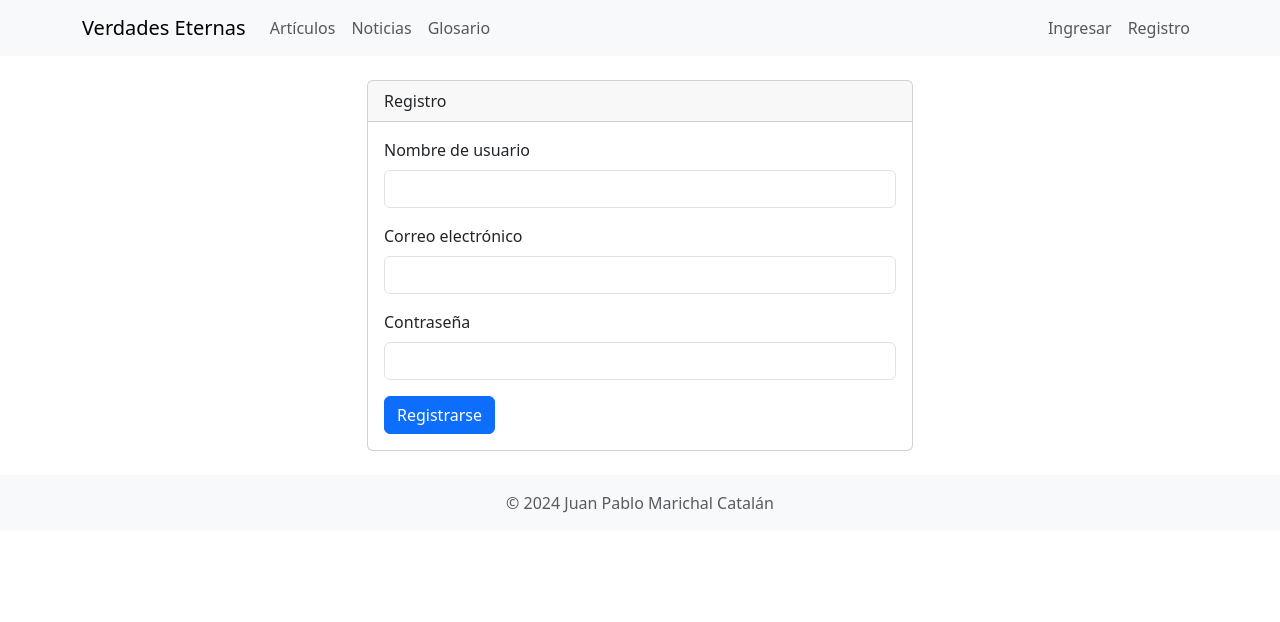
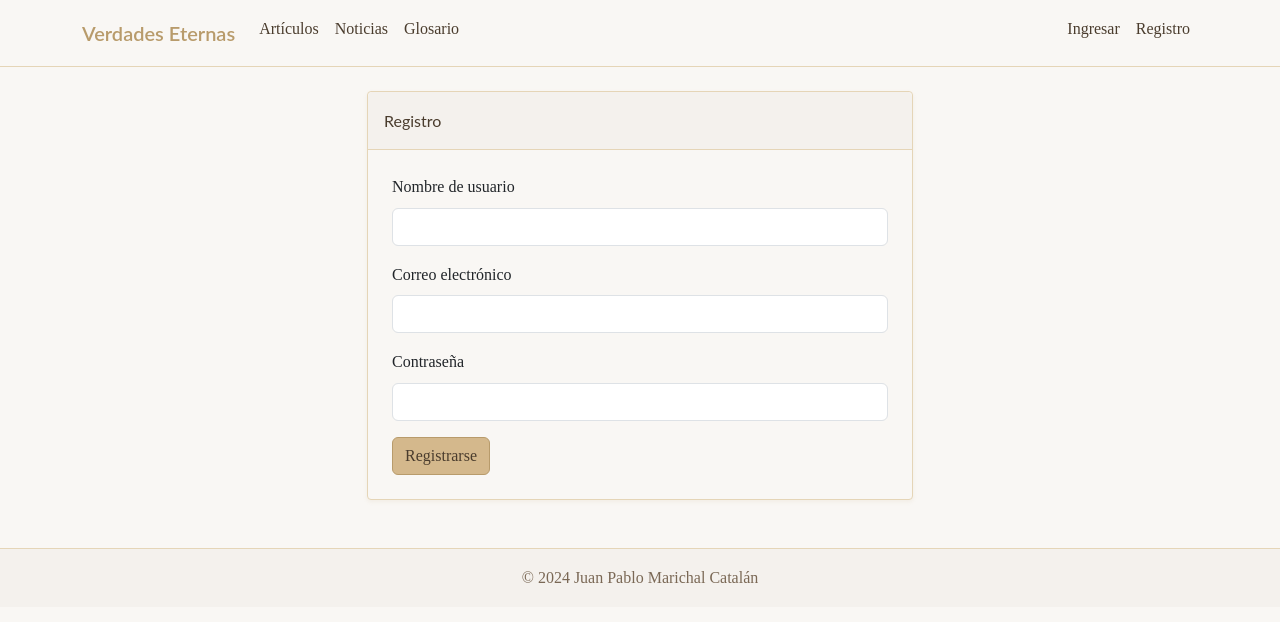
Before and after one commit to JPMarichal/bcpy, a Flask app: page /register in a window 1280 px wide. Shown: the top 622 px of the page. Run offline with Flask 3, Linux system fonts and the light colour scheme; style sheets or scripts are compiled from the project's sources.

Commit message:
Agent query: ¿Se ven correctamente las tarjetas en el orden solicitado (Artículos, Glosario, Noticias) y los colores se aplican adecuadamente?
Update homepage layout, swap glossary and articles sections, and add styling with SCSS variables and mixins.

Screenshot: https://storage.googleapis.com/screenshot-production-us-central1/d39dc3d0-6f90-48dc-b715-9274840aea8e/0052f7fa-f042-4120-a17a-d9eeea49daa2.jpg

```diff
--- /dev/null
+++ b/static/scss/main.scss
@@ -0,0 +1,194 @@
+// Variables de color
+$primary-white: #f9f7f4;
+$secondary-white: #f4f1ed;
+$accent-gold: #d4b88c;
+$accent-gold-light: #e5d5b7;
+$accent-gold-dark: #b89b6b;
+$text-brown: #4a3c2d;
+$text-brown-light: #7a6855;
+$link-blue: #526b8c;
+$link-blue-hover: #3a4f6b;
+$border-color: #e5d5b7;
+$sidebar-bg: #f4f1ed;
+
+// Tipografía
+$font-primary: 'Crimson Text', serif;
+$font-secondary: 'Lato', sans-serif;
+
+// Mixins
+@mixin sacred-border {
+  border: 1px solid $border-color;
+  border-radius: 4px;
+  box-shadow: 0 2px 4px rgba($accent-gold-dark, 0.1);
+}
+
+// Estilos base
+body {
+  font-family: $font-primary;
+  color: $text-brown;
+  background-color: $primary-white;
+  line-height: 1.6;
+}
+
+// Encabezados
+h1, h2, h3, h4, h5, h6 {
+  font-family: $font-secondary;
+  color: $text-brown;
+  margin-bottom: 1rem;
+}
+
+h1 { font-size: 2.5rem; color: $accent-gold-dark; }
+h2 { font-size: 2rem; }
+h3 { font-size: 1.75rem; }
+h4 { font-size: 1.5rem; }
+h5 { font-size: 1.25rem; }
+h6 { font-size: 1rem; }
+
+// Enlaces
+a {
+  color: $link-blue;
+  text-decoration: none;
+  transition: color 0.3s ease;
+
+  &:hover {
+    color: $link-blue-hover;
+  }
+}
+
+// Elementos de texto
+p {
+  margin-bottom: 1.5rem;
+  color: $text-brown;
+}
+
+blockquote {
+  border-left: 4px solid $accent-gold;
+  padding-left: 1rem;
+  margin: 1.5rem 0;
+  font-style: italic;
+  color: $text-brown-light;
+}
+
+// Listas
+ul, ol {
+  margin-bottom: 1.5rem;
+  padding-left: 1.5rem;
+
+  li {
+    margin-bottom: 0.5rem;
+    color: $text-brown;
+  }
+}
+
+// Tablas
+table {
+  width: 100%;
+  margin-bottom: 1.5rem;
+  border-collapse: collapse;
+  @include sacred-border;
+
+  th, td {
+    padding: 0.75rem;
+    border: 1px solid $border-color;
+  }
+
+  th {
+    background-color: $secondary-white;
+    color: $text-brown;
+    font-weight: 600;
+  }
+
+  tr:nth-child(even) {
+    background-color: rgba($secondary-white, 0.5);
+  }
+}
+
+// Cards
+.card {
+  @include sacred-border;
+  background-color: $primary-white;
+  margin-bottom: 1.5rem;
+
+  .card-header {
+    background-color: $secondary-white;
+    border-bottom: 1px solid $border-color;
+    padding: 1rem;
+    font-family: $font-secondary;
+    color: $text-brown;
+  }
+
+  .card-body {
+    padding: 1.5rem;
+  }
+}
+
+// Sidebar
+.sidebar {
+  background-color: $sidebar-bg;
+  padding: 1.5rem;
+  @include sacred-border;
+
+  h3 {
+    color: $accent-gold-dark;
+    margin-bottom: 1rem;
+  }
+
+  ul {
+    list-style: none;
+    padding-left: 0;
+
+    li {
+      margin-bottom: 0.75rem;
+
+      a {
+        color: $text-brown;
+        &:hover {
+          color: $accent-gold-dark;
+        }
+      }
+    }
+  }
+}
+
+// Navbar personalizada
+.navbar {
+  background-color: $primary-white !important;
+  border-bottom: 1px solid $border-color;
+
+  .navbar-brand {
+    color: $accent-gold-dark !important;
+    font-family: $font-secondary;
+    font-weight: 600;
+  }
+
+  .nav-link {
+    color: $text-brown !important;
+
+    &:hover {
+      color: $accent-gold-dark !important;
+    }
+  }
+}
+
+// Footer
+.footer {
+  background-color: $secondary-white !important;
+  border-top: 1px solid $border-color;
+
+  .text-muted {
+    color: $text-brown-light !important;
+  }
+}
+
+// Botones
+.btn-primary {
+  background-color: $accent-gold;
+  border-color: $accent-gold-dark;
+  color: $text-brown;
+
+  &:hover {
+    background-color: $accent-gold-dark;
+    border-color: $accent-gold-dark;
+    color: $primary-white;
+  }
+}
```
Also changed, not shown: templates/content/index.html (+8 -8 lines), attached_assets/Feliz 2025 misional.jpg (added), attached_assets/frankfurt_germany_temple.webp (added), attached_assets/images (1).jpg (added), attached_assets/images (2).jpg (added), attached_assets/images (3).jpg (added), attached_assets/images (4).jpg (added), attached_assets/images (5).jpg (added), attached_assets/images.jpg (added), attached_assets/room.jpg (added), attached_assets/sealing room italy.jpg (added).
